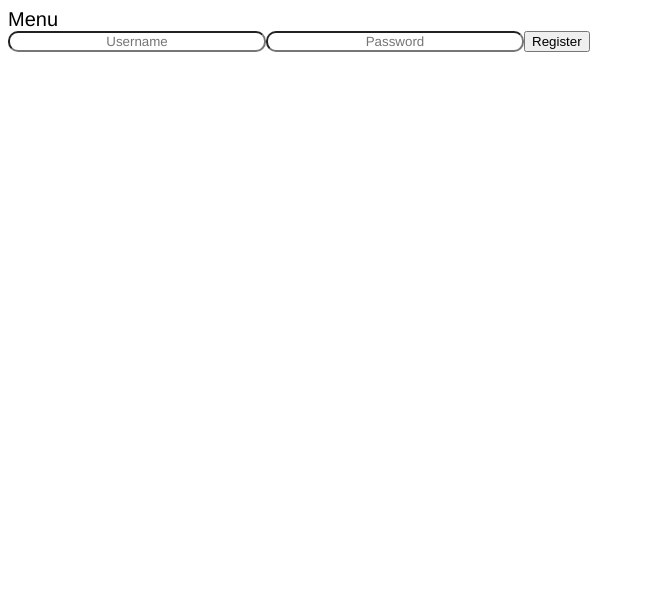
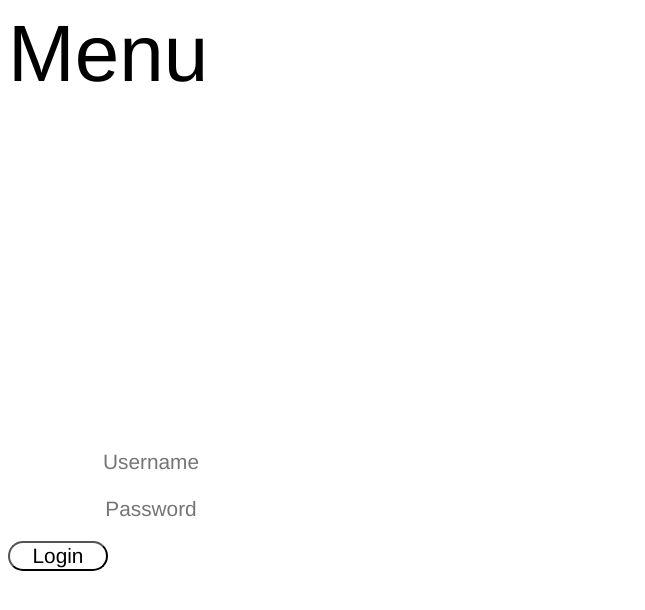
Before and after one commit to nicolduf/frontendmusicapp, a React (Vite) app: page /login in a window 1280 px wide. Shown: the top 610 px of the page, without its empty margins (0-645 px from the left). Built offline with nearby package versions, Linux system fonts and the light colour scheme.

Commit message:
log in button done

```diff
--- a/src/components/Navbar.jsx
+++ b/src/components/Navbar.jsx
@@ -5,7 +5,6 @@ import "../styles/Navbar.css";
 function Navbar() {
   const [isMenuOpen, setIsMenuOpen] = useState(false);
 
-  // Function to open and close the menu
   const toggleMenu = () => {
     setIsMenuOpen(!isMenuOpen);
   };
@@ -18,8 +17,7 @@ function Navbar() {
       ></div>
       <div className={`menu ${isMenuOpen ? "open" : ""}`}>
         <div className="menu-header">
-          <div className="menu-text" onClick={toggleMenu}>
-          </div>
+          <div className="menu-text" onClick={toggleMenu}></div>
         </div>
         <div className="menu-links">
           <ul>
--- a/src/pages/LoginPage.jsx
+++ b/src/pages/LoginPage.jsx
@@ -43,8 +43,9 @@ const LoginPage = () => {
   };
 
   return (
-    <>
+    <div className="form-container">
       <form onSubmit={handleSubmit}>
+        <div className="input-container">
           <label>
             <input
               value={username}
@@ -64,9 +65,10 @@ const LoginPage = () => {
               placeholder="Password"
             />
           </label>
-        <button type="submit">Register</button>
+        </div>
+        <button className="login-button" type="submit">Login</button>
       </form>
-    </>
+    </div>
   );
 };
 
--- a/src/styles/LoginPage.css
+++ b/src/styles/LoginPage.css
@@ -1,13 +1,60 @@
 .username-button {
   font-family: "Helvetica", sans-serif;
+  font-size: 130%;
   text-align: center;
   width: 250px;
-  border-radius: 10px;
+  height: 30px;
+  border-radius: 20px;
+  border-color: black;
+  border: 1px solid transparent;
+  outline: none;
+}
+
+.username-button:focus {
+  border: 1px solid black;
 }
 
 .password-button {
   font-family: "Helvetica", sans-serif;
+  font-size: 130%;
   text-align: center;
   width: 250px;
-  border-radius: 10px;
+  height: 30px;
+  border-radius: 20px;
+  border: 1px solid transparent;
+  outline: none;
 }
+
+.password-button:focus {
+  border: 1px solid black;
+}
+
+.login-button {
+  font-family: "Helvetica", sans-serif;
+  font-size: 130%;
+  text-align: center;
+  width: 100px;
+  height: 30px;
+  border-radius: 20px;
+  background-color: white;
+  cursor: pointer;
+}
+
+.form-container {
+  display: grid;
+  grid-template-columns: 1fr;
+  justify-content: center;
+  align-items: center;
+  height: 100vh;
+}
+
+.input-container {
+  display: grid;
+  gap: 13px;
+  padding: 15px;
+}
+
+.form-container .login-button {
+  justify-self: center;
+  align-self: center;
+}
--- a/src/styles/Navbar.css
+++ b/src/styles/Navbar.css
@@ -2,6 +2,10 @@ a {
   color: black;
   text-decoration: none;
   font-size: 500%;
+}
+
+a:hover {
+  color: black;
 }
 
 .navbar-container {
@@ -36,14 +40,12 @@ a {
 
 .menu-button {
   cursor: pointer;
-  font-size: 20px;
-  /* Add other styles for the button as needed */
+  font-size: 500%;
 }
 
 .menu-text {
   cursor: pointer;
   font-size: 60px;
-  /* Add other styles for the 'Close' text as needed */
 }
 
 .menu-links ul {
```
Lines whose indentation alone changed are shown as unchanged.
